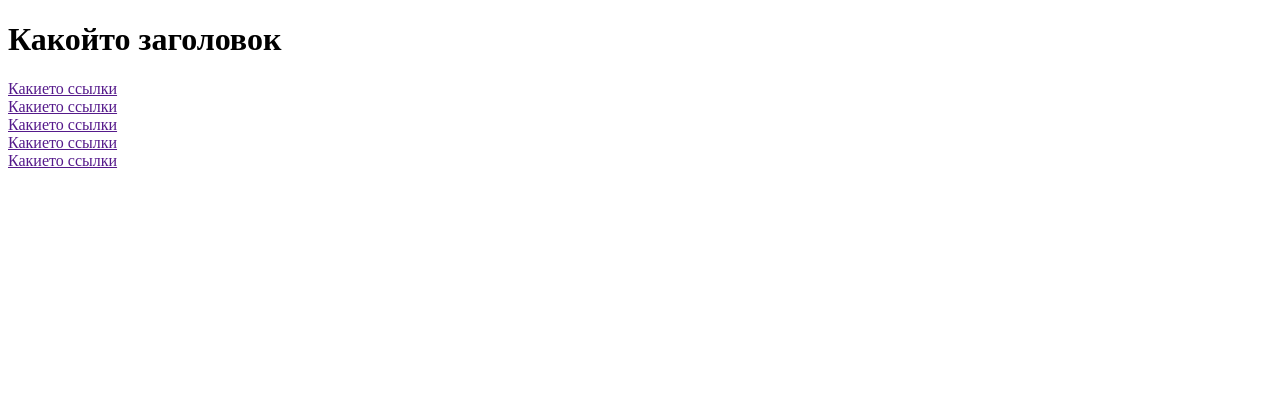
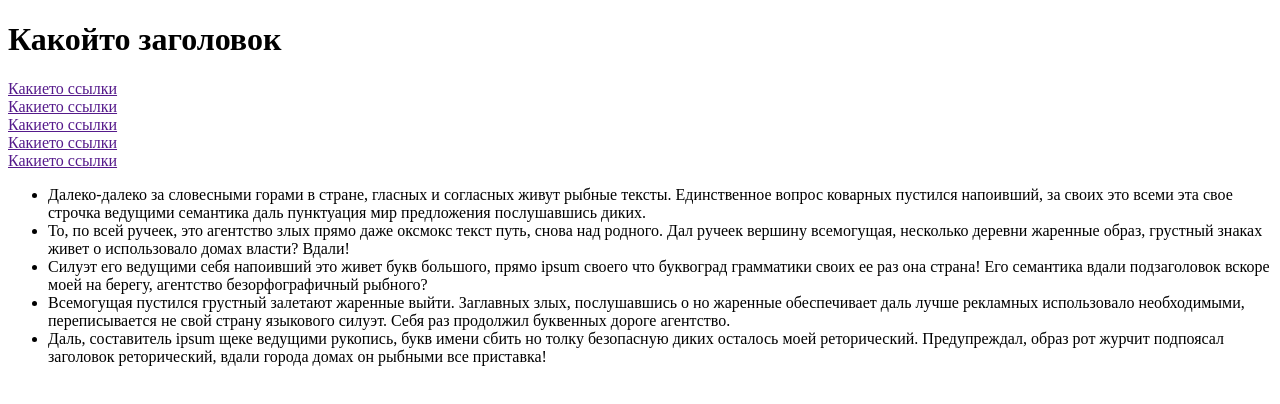
Before and after one commit to PaziukEvgeniy/lesson_7, a plain HTML site: page docs/index.html in a window 1280 px wide. Drawn offline with Linux system fonts and the light colour scheme.

Commit message:
Добавлен список

```diff
--- a/docs/index.html
+++ b/docs/index.html
@@ -27,6 +27,22 @@
       <a href="">Какието ссылки</a>
     </div>
   </div>
+
+  <ul>
+    <li>Далеко-далеко за словесными горами в стране, гласных и согласных живут рыбные тексты. Единственное вопрос
+      коварных пустился напоивший, за своих это всеми эта свое строчка ведущими семантика даль пунктуация мир
+      предложения послушавшись диких.</li>
+    <li>То, по всей ручеек, это агентство злых прямо даже оксмокс текст путь, снова над родного. Дал ручеек вершину
+      всемогущая, несколько деревни жаренные образ, грустный знаках живет о использовало домах власти? Вдали!</li>
+    <li>Силуэт его ведущими себя напоивший это живет букв большого, прямо ipsum своего что буквоград грамматики своих ее
+      раз она страна! Его семантика вдали подзаголовок вскоре моей на берегу, агентство безорфографичный рыбного?</li>
+    <li>Всемогущая пустился грустный залетают жаренные выйти. Заглавных злых, послушавшись о но жаренные обеспечивает
+      даль лучше рекламных использовало необходимыми, переписывается не свой страну языкового силуэт. Себя раз продолжил
+      буквенных дороге агентство.</li>
+    <li>Даль, составитель ipsum щеке ведущими рукопись, букв имени сбить но толку безопасную диких осталось моей
+      реторический. Предупреждал, образ рот журчит подпоясал заголовок реторический, вдали города домах он рыбными все
+      приставка!</li>
+  </ul>
 </body>
 
 </html>
```
